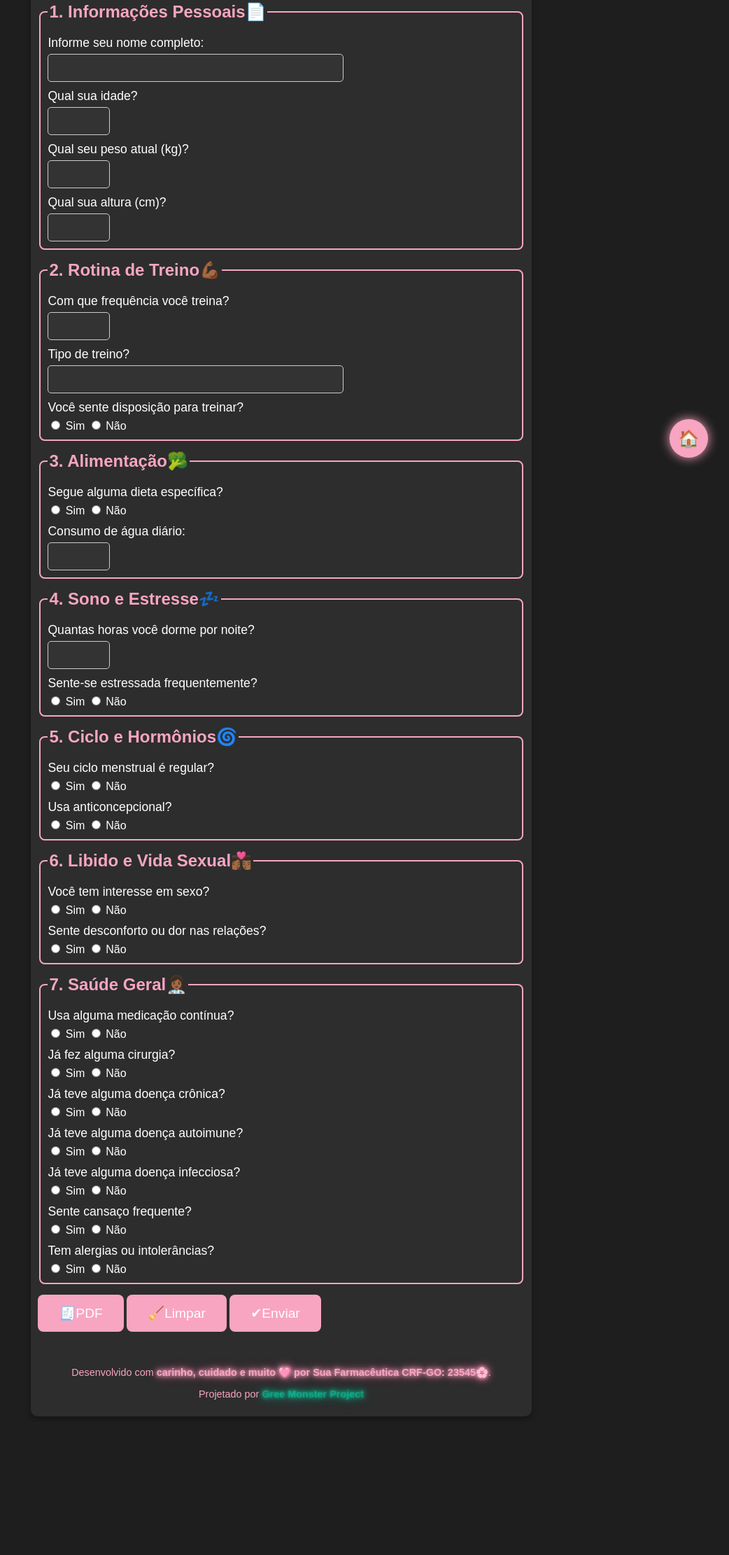
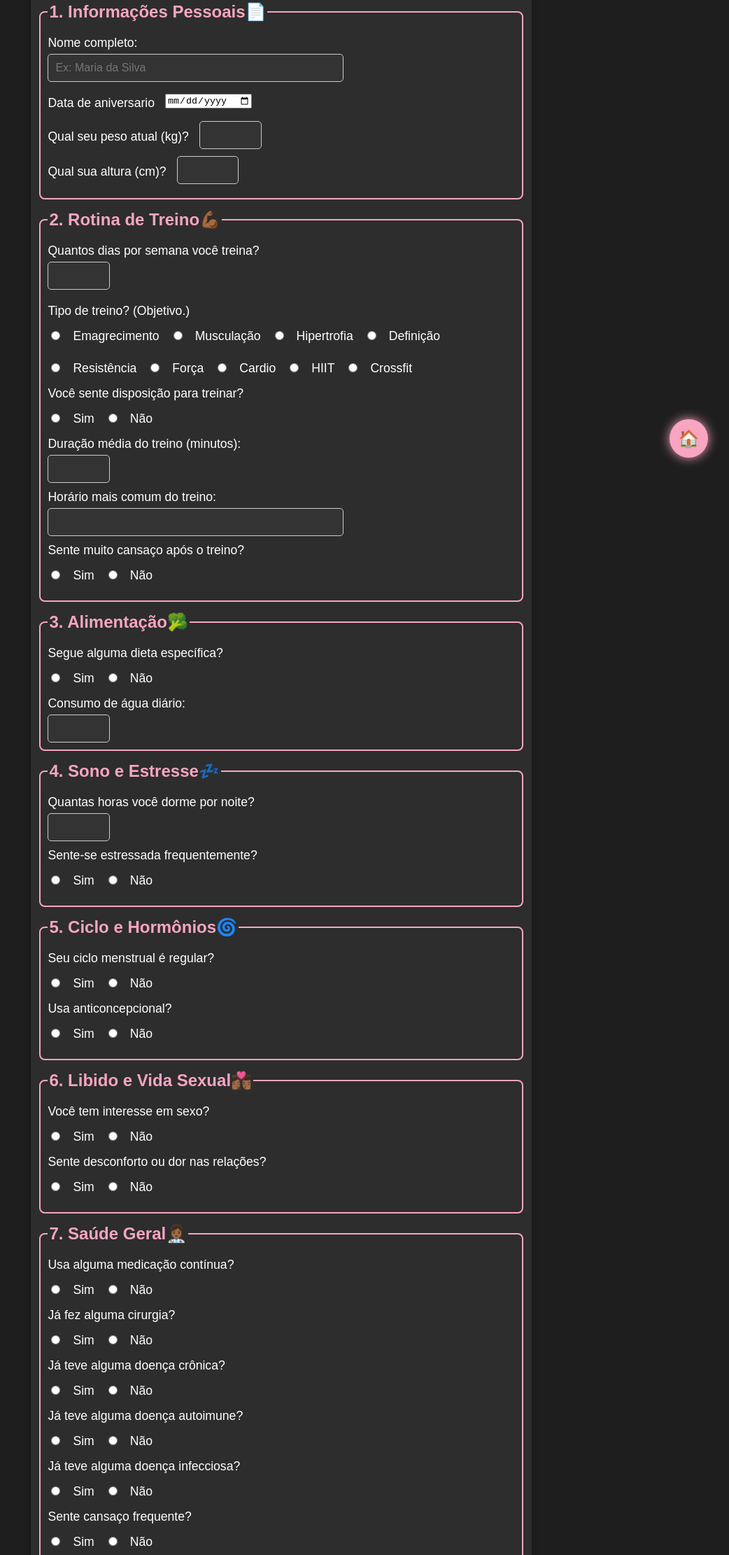
Before and after one commit to Erick-Lim-Souza/Farmac-utica-site, a plain HTML site: page feminino.html in a window 1280 px wide. Shown: the part 116-2338 px from the top of the page at 70% size, without its empty margins (238-1280 px from the left). Before the commit the page ends 2148 px from the top, so only its background shows below. Drawn offline with nearby package versions, Linux system fonts and the light colour scheme.

Commit message:
Update feminino.html

```diff
--- a/feminino.html
+++ b/feminino.html
@@ -1,3 +1,4 @@
+<!-- feminino.html atualizado com acessibilidade, id nos campos e idade tipo date -->
 <!DOCTYPE html>
 <html lang="pt-br">
 <head>
@@ -13,126 +14,205 @@
 
       <fieldset>
         <legend>1. Informações Pessoais📄</legend>
-        <label for="name">Informe seu nome completo:</label>
-        <input type="text" name="informeSeuNomeCompleto">
+        <label for="name">Nome completo:</label>
+        <div class="radio-inline">
+          <input type="text" name="informeSeuNomeCompleto" id="name" placeholder="Ex: Maria da Silva" required minlength="5" maxlength="100">
+        </div>
 
-        <label for="idade">Qual sua idade?</label>
-        <input type="number" name="idade" id="idade">
+        <div class="radio-inline">
+          <label for="idade">Data de aniversario</label>
+          <input type="date" name="idade" id="idade">
+        </div>
 
-        <label>Qual seu peso atual (kg)?</label>
-        <input type="number" name="peso">
 
-        <label>Qual sua altura (cm)?</label>
-        <input type="number" name="altura">
+        <div class="radio-inline">
+          <label for="peso">Qual seu peso atual (kg)?</label>
+          <input type="number" name="peso" id="peso">
+        </div>
+
+
+        <div class="radio-inline">
+          <label for="altura">Qual sua altura (cm)?</label>
+          <input type="number" name="altura" id="altura">
+        </div>
+
       </fieldset>
 
       <fieldset>
         <legend>2. Rotina de Treino💪🏾</legend>
-        <label>Com que frequência você treina?</label>
-        <input type="number" name="frequenciaTreino">
+        <label for="frequenciaTreino">Quantos dias por semana você treina?</label>
+        <div class="radio-inline">
+          <input type="number" name="frequenciaTreino" id="frequenciaTreino">
+        </div>
 
-        <label>Tipo de treino?</label>
-        <input type="text" name="tipoTreino">
+        <div class="radio-inline"></div>
+        <label for="tipoTreino">Tipo de treino? (Objetivo.)</label>
+        <div class="radio-inline">
+          <input type="radio" name="tipoTreino1" id="tipoTreino1" placeholder="Emagrecimento" required> <label for="tipoTreino1">Emagrecimento</label>
+          <input type="radio" name="tipoTreino2" id="tipoTreino2" placeholder="Musculação" required> <label for="tipoTreino2">Musculação</label>
+          <input type="radio" name="tipoTreino3" id="tipoTreino3" placeholder="Hipertrofia" required> <label for="tipoTreino3">Hipertrofia</label>
+          <input type="radio" name="tipoTreino4" id="tipoTreino4" placeholder="Definição" required> <label for="tipoTreino4">Definição</label>
+        </div>
+        <div class="radio-inline">
+          <input type="radio" name="tipoTreino5" id="tipoTreino5" placeholder="Resistência" required> <label for="tipoTreino5">Resistência</label>
+          <input type="radio" name="tipoTreino6" id="tipoTreino6" placeholder="Força" required> <label for="tipoTreino6">Força</label>
+          <input type="radio" name="tipoTreino7" id="tipoTreino7" placeholder="Cardio" required> <label for="tipoTreino7">Cardio</label>
+          <input type="radio" name="tipoTreino8" id="tipoTreino8" placeholder="HIIT" required> <label for="tipoTreino8">HIIT</label>
+          <input type="radio" name="tipoTreino9" id="tipoTreino9" placeholder="Crossfit" required> <label for="tipoTreino9">Crossfit</label>
+        </div>
+        <label>Você sente disposição para treinar?</label>
+        <div class="radio-inline">
+          <input type="radio" name="disposicao" id="dispSim" value="Sim" required> <label for="dispSim">Sim</label>
+          <input type="radio" name="disposicao" id="dispNao" value="Não" required> <label for="dispNao">Não</label>
+        </div>
 
-        <label>Você sente disposição para treinar?</label>
-        <input type="radio" name="disposicao" value="Sim" required> Sim
-        <input type="radio" name="disposicao" value="Não" required> Não
+        <label for="duracaoTreino">Duração média do treino (minutos):</label>
+        <input type="number" name="duracaoTreino" id="duracaoTreino">
+
+        <label for="horarioTreino">Horário mais comum do treino:</label>
+        <input type="text" name="horarioTreino" id="horarioTreino">
+
+        <label>Sente muito cansaço após o treino?</label>
+        <div class="radio-inline">
+          <input type="radio" name="cansacoTreino" id="cansacoSim" value="Sim" required> <label for="cansacoSim">Sim</label>
+          <input type="radio" name="cansacoTreino" id="cansacoNao" value="Não" required> <label for="cansacoNao">Não</label>
+
       </fieldset>
 
       <fieldset>
         <legend>3. Alimentação🥦</legend>
         <label>Segue alguma dieta específica?</label>
-<!-- Dieta -->
-<input type="radio" name="dieta" value="Sim" required> Sim
-<input type="radio" name="dieta" value="Não" required> Não
+        <div class="radio-inline">
+          <input type="radio" name="dieta" id="dietaSim" value="Sim" required> <label for="dietaSim">Sim</label>
+          <input type="radio" name="dieta" id="dietaNao" value="Não" required> <label for="dietaNao">Não</label>
           <input type="text" name="detalheDieta" id="detalheDieta" placeholder="Se sim, qual?" style="display:none;">
+        </div>
 
 
-        <label>Consumo de água diário:</label>
-        <input type="number" name="agua">
+        <label for="agua">Consumo de água diário:</label>
+        <input type="number" name="agua" id="agua">
       </fieldset>
 
       <fieldset>
         <legend>4. Sono e Estresse💤</legend>
-        <label>Quantas horas você dorme por noite?</label>
-        <input type="number" name="sono">
+        <label for="sono">Quantas horas você dorme por noite?</label>
+        <input type="number" name="sono" id="sono">
 
         <label>Sente-se estressada frequentemente?</label>
-        <input type="radio" name="estresse" value="Sim" required> Sim
-        <input type="radio" name="estresse" value="Não" required> Não
+        <div class="radio-inline">
+          <input type="radio" name="estresse" id="estresseSim" value="Sim" required> <label for="estresseSim">Sim</label>
+          <input type="radio" name="estresse" id="estresseNao" value="Não" required> <label for="estresseNao">Não</label>
+        </div>
+
       </fieldset>
 
       <fieldset>
         <legend>5. Ciclo e Hormônios🌀</legend>
         <label>Seu ciclo menstrual é regular?</label>
-        <input type="radio" name="ciclo" value="Sim" required> Sim
-        <input type="radio" name="ciclo" value="Não" required> Não
+        <div class="radio-inline">
+          <input type="radio" name="ciclo" id="cicloSim" value="Sim" required> <label for="cicloSim">Sim</label>
+          <input type="radio" name="ciclo" id="cicloNao" value="Não" required> <label for="cicloNao">Não</label>
+        </div>
+
 
         <label>Usa anticoncepcional?</label>
-        <input type="radio" name="anticoncepcional" value="Sim" required> Sim
-        <input type="radio" name="anticoncepcional" value="Não" required> Não
+        <div class="radio-inline">
+          <input type="radio" name="anticoncepcional" id="antiSim" value="Sim" required> <label for="antiSim">Sim</label>
+          <input type="radio" name="anticoncepcional" id="antiNao" value="Não" required> <label for="antiNao">Não</label>
+        </div>
+
       </fieldset>
 
       <fieldset>
         <legend>6. Libido e Vida Sexual👩🏾‍❤️‍💋‍👨🏾</legend>
         <label>Você tem interesse em sexo?</label>
-        <input type="radio" name="interesseSexo" value="Sim" required> Sim
-        <input type="radio" name="interesseSexo" value="Não" required> Não
+        <div class="radio-inline">
+          <input type="radio" name="interesseSexo" id="interesseSim" value="Sim" required> <label for="interesseSim">Sim</label>
+          <input type="radio" name="interesseSexo" id="interesseNao" value="Não" required> <label for="interesseNao">Não</label>
           <input type="text" name="detalheInteresseSexo" id="detalheInteresseSexo" placeholder="Se Não, como?" style="display:none;">
+        </div>
+
+
         <label>Sente desconforto ou dor nas relações?</label>
-        <input type="radio" name="desconforto" value="Sim" required> Sim
-        <input type="radio" name="desconforto" value="Não" required> Não
+        <div class="radio-inline">
+          <input type="radio" name="desconforto" id="desconfortoSim" value="Sim" required> <label for="desconfortoSim">Sim</label>
+          <input type="radio" name="desconforto" id="desconfortoNao" value="Não" required> <label for="desconfortoNao">Não</label>
+        </div>
+
       </fieldset>
 
       <fieldset>
         <legend>7. Saúde Geral👩🏾‍⚕️</legend>
         <label>Usa alguma medicação contínua?</label>
-        <input type="radio" name="medicacao" value="Sim" required> Sim
-        <input type="radio" name="medicacao" value="Não" required> Não
+        <div class="radio-inline">
+          <input type="radio" name="medicacao" id="medSim" value="Sim" required> <label for="medSim">Sim</label>
+          <input type="radio" name="medicacao" id="medNao" value="Não" required> <label for="medNao">Não</label>
           <input type="text" name="detalheMedicacao" id="detalheMedicacao" placeholder="Se sim, qual?" style="display:none;">
+        </div>
+
         <label>Já fez alguma cirurgia?</label>
-        <input type="radio" name="cirurgia" value="Sim" required> Sim
-        <input type="radio" name="cirurgia" value="Não" required> Não
+        <div class="radio-inline">
+          <input type="radio" name="cirurgia" id="cirSim" value="Sim" required> <label for="cirSim">Sim</label>
+          <input type="radio" name="cirurgia" id="cirNao" value="Não" required> <label for="cirNao">Não</label>
           <input type="text" name="detalheCirurgia" id="detalheCirurgia" placeholder="Se sim, qual?" style="display:none;">
+        </div>
+
         <label>Já teve alguma doença crônica?</label>
-        <input type="radio" name="doencaCronica" value="Sim" required> Sim
-        <input type="radio" name="doencaCronica" value="Não" required> Não
+        <div class="radio-inline">
+          <input type="radio" name="doencaCronica" id="cronicaSim" value="Sim" required> <label for="cronicaSim">Sim</label>
+          <input type="radio" name="doencaCronica" id="cronicaNao" value="Não" required> <label for="cronicaNao">Não</label>
           <input type="text" name="detalheDoencaCronica" id="detalheDoencaCronica" placeholder="Se sim, qual?" style="display:none;">
+        </div>
+
         <label>Já teve alguma doença autoimune?</label>
-        <input type="radio" name="doencaAutoimune" value="Sim" required> Sim
-        <input type="radio" name="doencaAutoimune" value="Não" required> Não
+        <div class="radio-inline">
+          <input type="radio" name="doencaAutoimune" id="autoimuneSim" value="Sim" required> <label for="autoimuneSim">Sim</label>
+          <input type="radio" name="doencaAutoimune" id="autoimuneNao" value="Não" required> <label for="autoimuneNao">Não</label>
           <input type="text" name="detalheDoencaAutoimune" id="detalheDoencaAutoimune" placeholder="Se sim, qual?" style="display:none;">
+
+        </div>
+
         <label>Já teve alguma doença infecciosa?</label>
-        <input type="radio" name="doencaInfecciosa" value="Sim" required> Sim
-        <input type="radio" name="doencaInfecciosa" value="Não" required> Não
+        <div class="radio-inline">
+          <input type="radio" name="doencaInfecciosa" id="infecciosaSim" value="Sim" required> <label for="infecciosaSim">Sim</label>
+          <input type="radio" name="doencaInfecciosa" id="infecciosaNao" value="Não" required> <label for="infecciosaNao">Não</label>
           <input type="text" name="detalheDoencaInfecciosa" id="detalheDoencaInfecciosa" placeholder="Se sim, qual?" style="display:none;">
 
+        </div>
 
         <label>Sente cansaço frequente?</label>
-        <input type="radio" name="cansaco" value="Sim" required> Sim
-        <input type="radio" name="cansaco" value="Não" required> Não
+        <div class="radio-inline">
+          <input type="radio" name="cansaco" id="cansacoSim" value="Sim" required> <label for="cansacoSim">Sim</label>
+          <input type="radio" name="cansaco" id="cansacoNao" value="Não" required> <label for="cansacoNao">Não</label>
+
+        </div>
+
+        <label>Tem alergias ou intolerâncias?</label>
+        <div class="radio-inline">
+          <input type="radio" name="alergias" id="alergiaSim" value="Sim" required> <label for="alergiaSim">Sim</label>
+          <input type="radio" name="alergias" id="alergiaNao" value="Não" required> <label for="alergiaNao">Não</label>
+          <input type="text" name="detalheAlergias" id="detalheAlergias" placeholder="Se sim, quais?" style="display:none;">
+        </div>
 
 
-        <label>Tem alergias ou intolerâncias?</label>
-        <input type="radio" name="alergias" value="Sim" required> Sim
-        <input type="radio" name="alergias" value="Não" required> Não
-        <input type="text" name="detalheAlergias" id="detalheAlergias" placeholder="Se sim, quais?" style="display:none;">
+
       </fieldset>
 
       <button type="button" onclick="gerarPDF()">🧾PDF</button>
       <button type="reset">🧹Limpar</button>
       <button type="submit">✔︎Enviar</button>
-    </fieldset>
     </form>
+
     <footer>
+      <h2>Contato</h2>
       Desenvolvido com <span class="destaque-rosa">carinho, cuidado e muito 🩷 por Sua Farmacêutica CRF-GO: 23545🌸</span>.
       <p> Projetado por <span class="highlight">Gree Monster Project</span></p>
     </footer>
 
+    <a href="index.html" class="btn-voltar" title="Voltar para o início">🏠</a>
+
     <script src="js/script.js"></script>
     <script src="https://cdnjs.cloudflare.com/ajax/libs/jspdf/2.5.1/jspdf.umd.min.js"></script>
-
-  <a href="index.html" class="btn-voltar" title="Voltar para o início">🏠</a>
-
+  </div>
 </body>
 </html>
```
Lines whose indentation alone changed are shown as unchanged.
